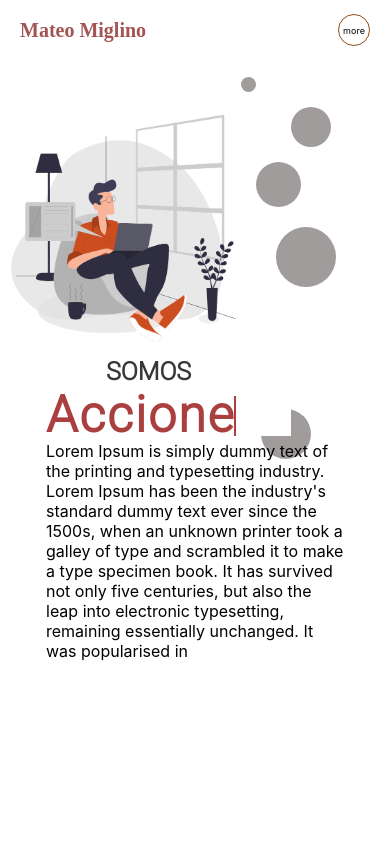
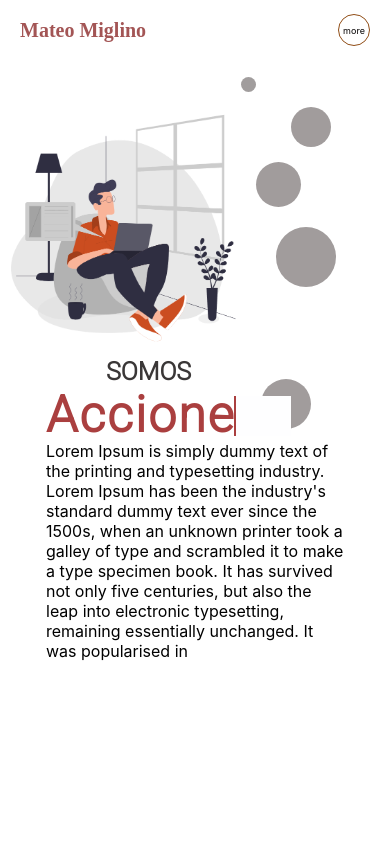
Before and after one commit to mateoDev028/project_a, a React (Create React App) app: page / in a window 390 px wide. Shown: the top 844 px of the page. Built offline with nearby package versions, Linux system fonts and the light colour scheme; a web font is replaced by a local one.

Commit message:
responsive

```diff
--- a/src/components/bubbles/bubbles.css
+++ b/src/components/bubbles/bubbles.css
@@ -95,7 +95,7 @@ and (max-width: 780px) {
     .bubbles div:nth-child(5){
         width: 50px;
         height: 50px;
-        bottom: 30px;
+        bottom: 60px;
         left: 30px;
     }
     #bubbles-div-six{ display: none !important;
@@ -104,7 +104,7 @@ and (max-width: 780px) {
     }
     @keyframes bubble {
     from{
-        top: 45px;
+        top: 50px;
         }
     }
 }
--- a/src/components/navbar/navbar.css
+++ b/src/components/navbar/navbar.css
@@ -29,11 +29,6 @@
 @media only screen
 and (min-width: 320px)
 and (max-width: 780px) {
-    /* .navbar{
-        height: 50px;
-        border-bottom: black solid 0.5px;
-
-    } */
     .navbar-left{
         left: 20px;
     }
```
